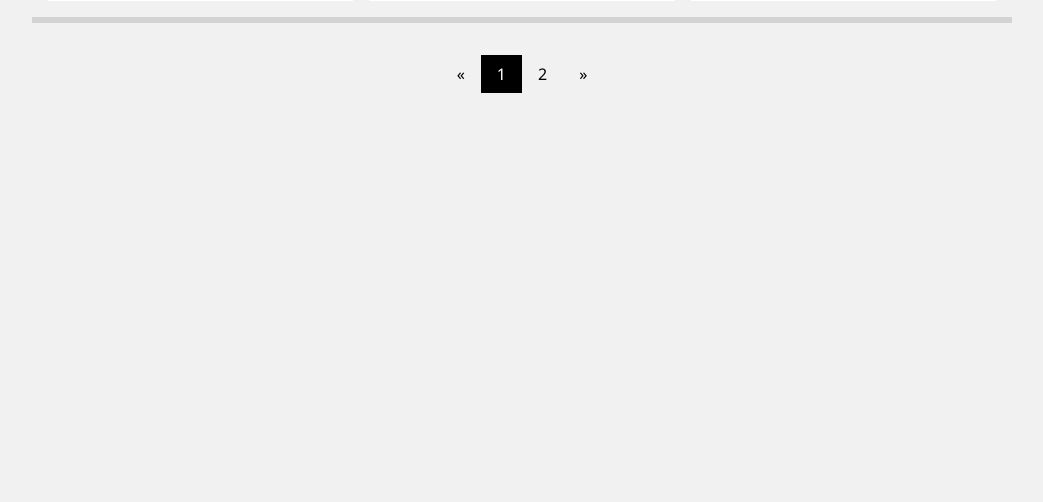
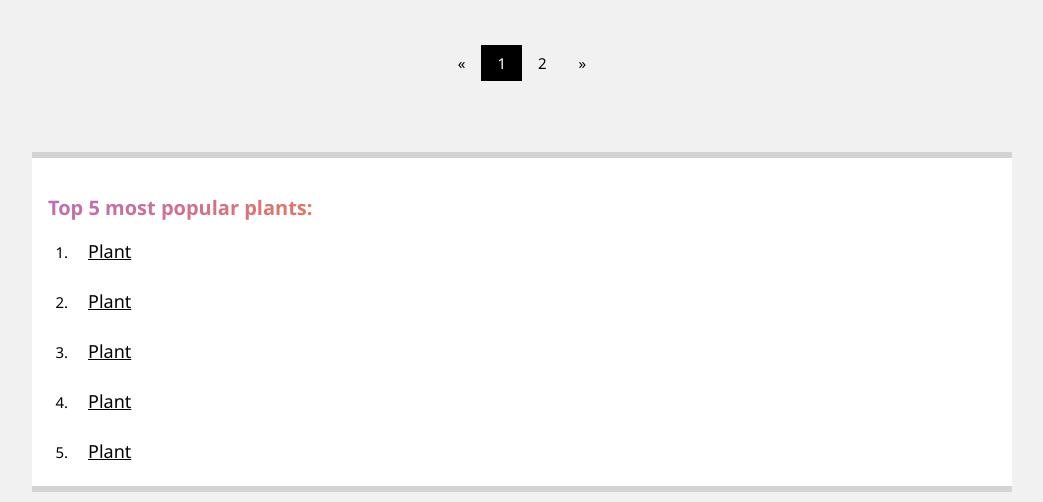
Before and after one commit to paulscutaru/Plant-Web-Organizer, a PHP site: page / in a window 1280 px wide. Shown: the part 1559-2061 px from the top of the page, without its empty margins (218-1261 px from the left). Before the commit the page ends 1652 px from the top, so only its background shows below. Run offline with PHP 8.4, Linux system fonts and the light colour scheme.

Commit message:
Add files via upload
Added the top of most popular plants

```diff
--- a/css.css
+++ b/css.css
@@ -3,7 +3,8 @@ html{box-sizing:border-box}*,*:before,*:after{box-sizing:inherit}
 button,input,select,textarea,optgroup{font:inherit;margin:0}
 
 *{
-	font-family:"Segoe UI",Arial,sans-serif;margin:10px 0
+	font-family:"Segoe UI",Arial,sans-serif;
+	margin:10px 0;
 	font-size: 15px;
 	line-height: 1.5 em;
 }
@@ -109,6 +110,7 @@ input[type=text]:hover{
 .submenu-content{
 	display: none;
 	position: absolute;
+	margin: 0 0;
 	z-index: 1;
 	background-color: lightgrey;
 	opacity: 0.70;
@@ -324,7 +326,7 @@ input[type=text]:hover{
 	color: white;
 	padding: 10px 10px;
 	border: none;
-	top:165px;
+	top:177px;
 }
 
 .openbtn:hover {
@@ -384,7 +386,7 @@ input[type=text]:hover{
 	height:100px;
 	border-radius: 50%;
 	position:absolute;
-	top:-50px;
+	top:-60px;
 	left:calc(50% - 50px);
 
 }
@@ -448,3 +450,22 @@ h3{
 		color: white;
 
 }
+
+/*_--------Bottom box--------*/
+.bottombox{
+	width: 100%;
+	height: 340px;
+	background: white;
+	display: flexbox;
+}
+/*---------Top 5 list---------*/
+.listbox{
+	width: 290px;
+	height: 328px;
+}
+.list a{
+	font-size: large;
+}
+.top5-element:hover{
+	color: white;
+}
--- a/index.html
+++ b/index.html
@@ -176,12 +176,26 @@
 			</div>
 		</div>
 
+		<!-- Bottom box -->
+		<div class="bottombox topbar bottombar">
+			<!-- Top most popular plants-->
+			<div class="padding-16 listbox">
+				<h4 class="margin-left">Top 5 most popular plants:</h4>
+				<ol class="list">
+					<li class="padding"><a href="#plant1" class="top5-element">Plant</a></li>
+					<li class="padding"><a href="#plant2" class="top5-element">Plant</a></li>
+					<li class="padding"><a href="#plant3" class="top5-element">Plant</a></li>
+					<li class="padding"><a href="#plant4" class="top5-element">Plant</a></li>
+					<li class="padding"><a href="#plant5" class="top5-element">Plant</a></li>
+				</ol>
+			</div>
+
+		</div>
+
 		<!-- End page content -->
 	</div>
 
-
-		<!-- Login button -->
-
+	<!-- Login button -->
 	<div class="loginbox">
 		<img src="avatar.png" class="avatar">
 			<h3>Login Here</h3>
```
